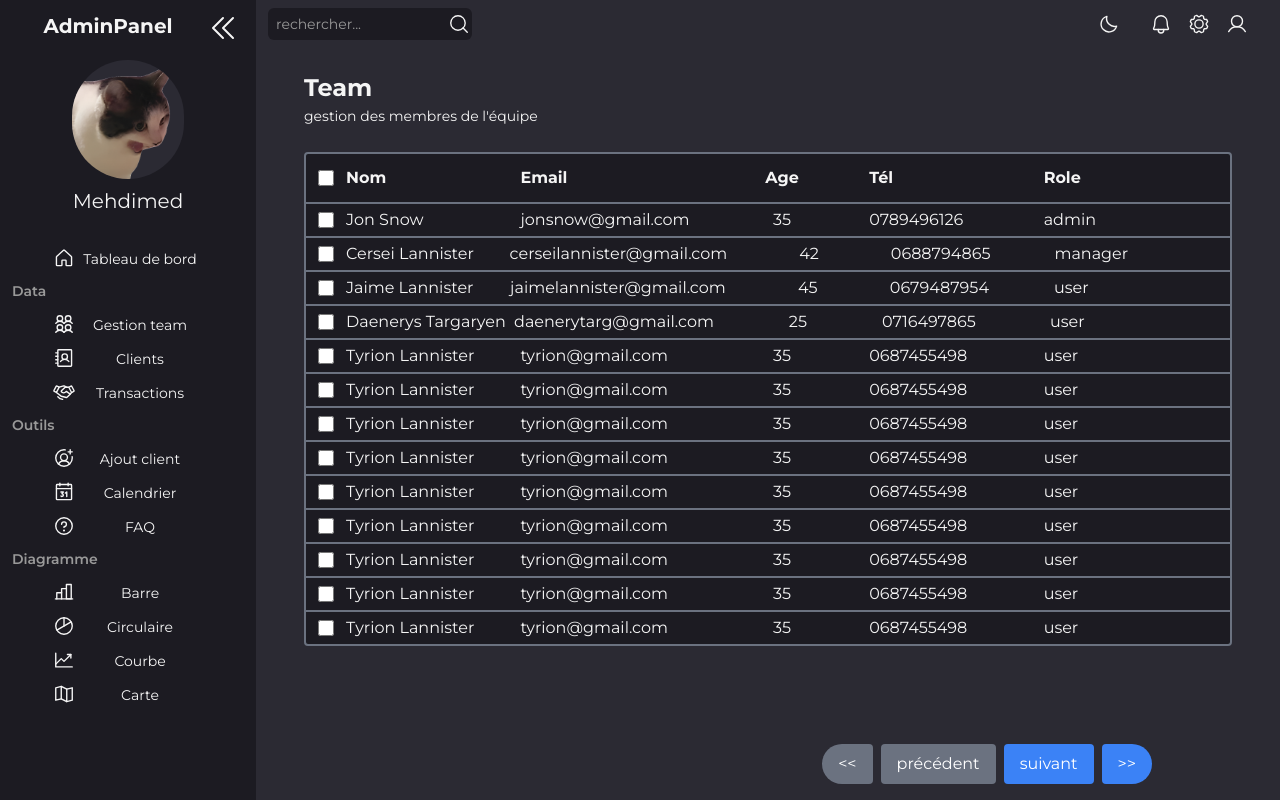
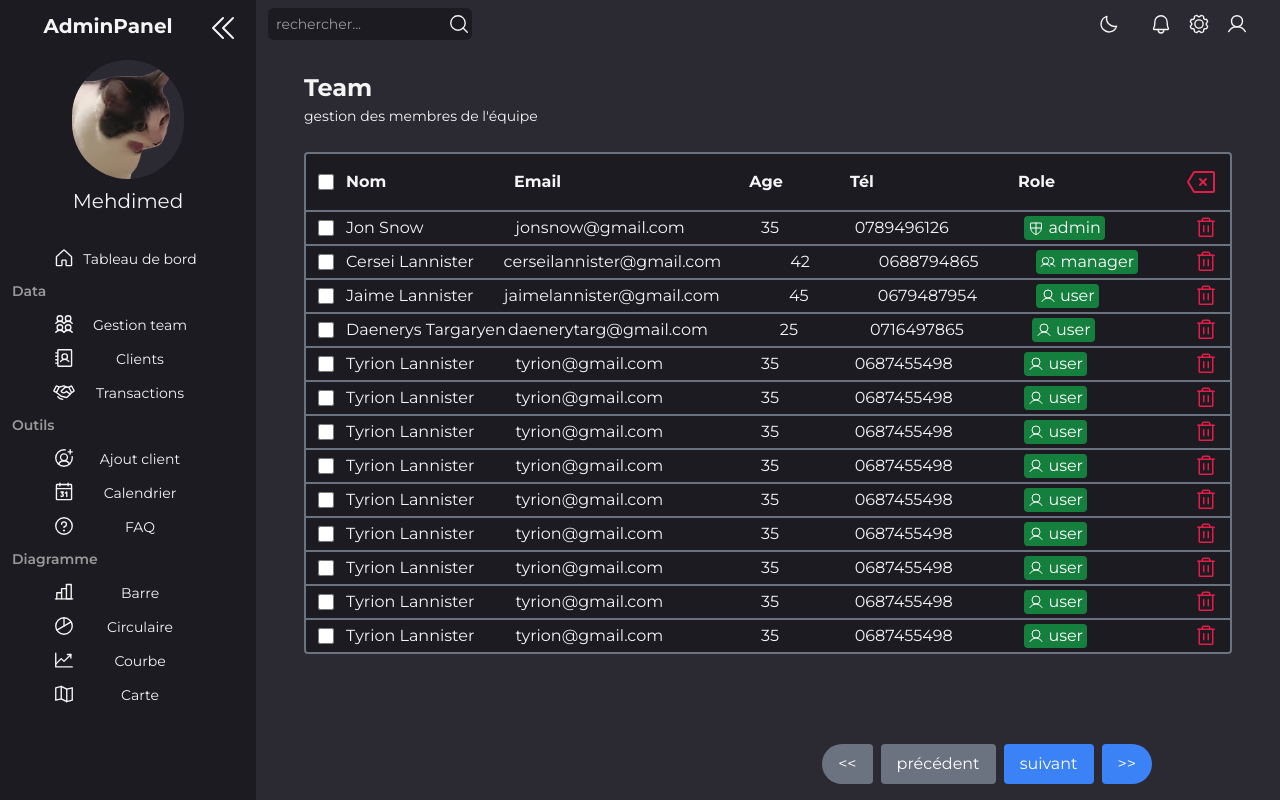
Before and after one commit to Mehdimed/dashboard, a React (Vite) app: page /team in a window 1280 px wide. Built offline with nearby package versions, Linux system fonts and the light colour scheme.

Commit message:
add delete button for team member

```diff
--- a/src/Layout.jsx
+++ b/src/Layout.jsx
@@ -5,14 +5,14 @@ import { Outlet } from 'react-router-dom'
 
 export default function Layout() {
   const [isOpen, setIsOpen] = useState(true);
-  const [darkMode, setDarkMode] = useState(true);
+
 
 
   return (
     <>
         <Navbar isOpen={isOpen} setIsOpen={setIsOpen}/>
         <div className={`ease-in-out duration-500 w-full h-full text-dark dark:text-light bg-firefox dark:bg-dark-firefox ${isOpen ? 'pl-64' : 'pl-16'}`}>
-          <Topbar darkMode={darkMode} setDarkMode={setDarkMode}/>
+          <Topbar/>
           <Outlet isOpen={isOpen}/>
         </div>
     </>
--- a/src/components/Topbar.jsx
+++ b/src/components/Topbar.jsx
@@ -2,13 +2,14 @@ import { useEffect, useRef, useState } from "react";
 import { MagnifyingGlass, User, Bell, Gear, Moon, Sun } from "phosphor-react"
 
 
-export default function Topbar({darkMode, setDarkMode}) {
+export default function Topbar() {
 
+    const [darkMode, setDarkMode] = useState(true);
     const [swapping, setSwapping] = useState(false);
     const root = document.documentElement;
 
     useEffect(() => {
-      root.classList.add('dark');
+      darkMode ? root.classList.add('dark') : root.classList.remove('dark');
     }, [])
 
     const changeTheme = () => {
--- a/src/routes/Team.jsx
+++ b/src/routes/Team.jsx
@@ -1,12 +1,16 @@
 import { useEffect, useState } from "react";
 import { teamData } from "../../db";
+import { Backspace, ShieldCheckered, Trash, User, Users } from 'phosphor-react'
+
+
+let teamCopy = [...teamData];
 
 export default function Team() {
   const [team, setTeam] = useState([]);
   const [loading, setLoading] = useState(true);
   const [page, setPage] = useState(1);
   const limit = 13;
-  const maxPage = Math.ceil(teamData.length / limit);
+  const maxPage = Math.ceil(teamCopy.length / limit);
 
   useEffect(() => {
     fetchTeam(page , limit);
@@ -21,10 +25,30 @@ export default function Team() {
     }, (Math.random() * 500) + 500);
   };
 
+  const deleteMember = (id) => {
+    teamCopy = teamCopy.filter((member) => member.id !== id);
+    setTeam(extractData(page, limit));
+  };
+
+  const deleteAllSelected = () => {
+    const checkboxes = document.querySelectorAll('.userbox');
+    const adminbox = document.querySelector('.adminbox');
+    checkboxes.forEach((checkbox) => {
+      if (checkbox.checked) {
+        teamCopy = teamCopy.filter((member) => member.id != checkbox.id);
+        console.log(teamCopy);
+      }
+    });
+    setTeam(extractData(page, limit));
+    adminbox.checked = false;
+  };
+
+
+
   const extractData = (page, limit = 13) => {
     const start = (page - 1) * limit;
     const end = start + limit;
-    return teamData.slice(start, end);
+    return teamCopy.slice(start, end);
   };
 
   const toggleAll = () => {
@@ -62,6 +86,12 @@ export default function Team() {
           <div className="flex flex-1 justify-center">Age</div>
           <div className="flex flex-1">Tél</div>
           <div className="flex flex-1">Role</div>
+          <div
+            className="flex flex-[0.1] text-red-500 dark:text-rose-600 ease-in-out duration-500 hover:animate-vibrate cursor-pointer"
+            onClick={deleteAllSelected}
+          >
+            <Backspace className="w-8 h-8"/>
+          </div>
         </div>
 
         {loading &&
@@ -82,6 +112,7 @@ export default function Team() {
             >
               <input
                 type="checkbox"
+                id={member.id}
                 className="userbox accent-dark-firefox w-4 h-4 cursor-pointer"
                 onClick={(e) => e.stopPropagation()}
               />
@@ -89,7 +120,23 @@ export default function Team() {
               <div className="flex flex-1">{member.email}</div>
               <div className="flex flex-1 justify-center">{member.age}</div>
               <div className="flex flex-1">{member.phone}</div>
-              <div className="flex flex-1">{member.access}</div>
+              <div className="flex flex-1">
+                <div className="rounded gap-1 flex flex-row items-center px-1 ease-in-out duration-500 text-white bg-green-400 dark:bg-green-700">
+                  {member.access === 'admin' && <ShieldCheckered/>}
+                  {member.access === 'manager' && <Users/>}
+                  {member.access === 'user' && <User/>}
+                  {member.access}
+                </div>
+              </div>
+              <div
+                className="flex flex-[0.1] text-red-500 dark:text-rose-600 ease-in-out duration-500 hover:animate-vibrate"
+                onClick={(e) => {
+                  e.stopPropagation();
+                  deleteMember(member.id);
+                }}
+              >
+                <Trash className="w-6 h-6"/>
+              </div>
             </div>
           ))}
 
@@ -98,7 +145,7 @@ export default function Team() {
       <div className="absolute bottom-4 right-32 flex flex-row justify-center gap-2">
         <button
           className={`text-white py-2 px-4 rounded-[20px_0.25rem_0.25rem_20px] ${page > 1 && !loading ? "bg-blue-500 hover:bg-blue-700" :" bg-gray-500 cursor-default"}`}
-          onClick={() => fetchTeam('first')}
+          onClick={() => fetchTeam(1)}
         >
           &lt;&lt;
         </button>
@@ -116,7 +163,7 @@ export default function Team() {
         </button>
         <button
           className={`text-white py-2 px-4 rounded-[0.25rem_20px_20px_0.25rem] ${page < maxPage && !loading ? "bg-blue-500 hover:bg-blue-700" :" bg-gray-500 cursor-default"}`}
-          onClick={() => fetchTeam('last')}
+          onClick={() => fetchTeam(maxPage)}
         >
           &gt;&gt;
         </button>
```
